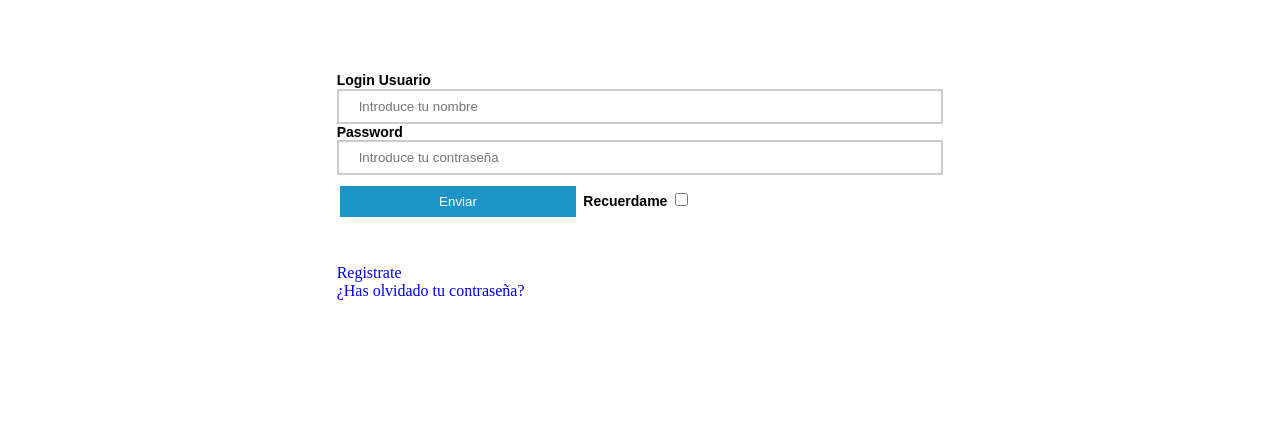
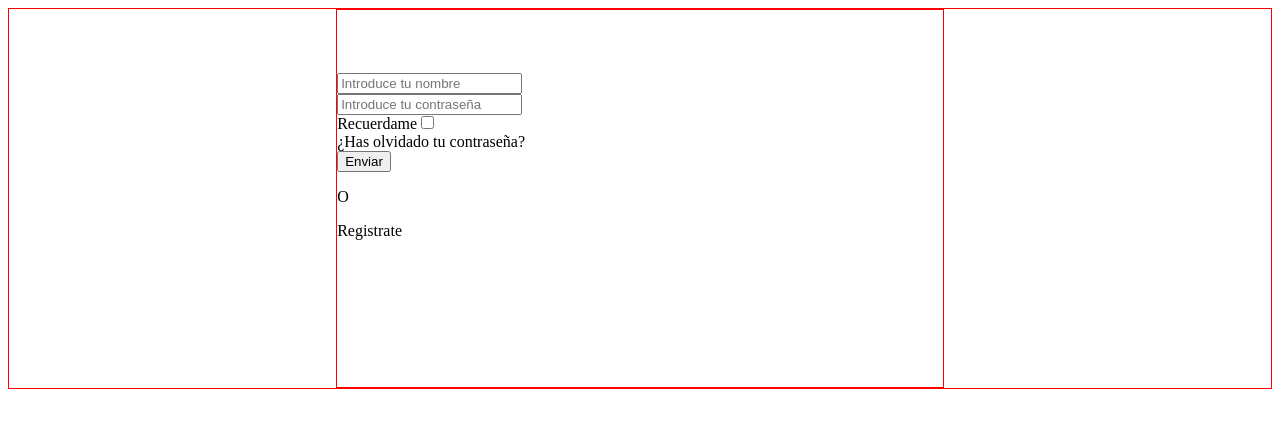
Before and after one commit to adriansanz94/TFG, a PHP site: page /resources/templates/contenido/login.php in a window 1280 px wide. Shown: the top 428 px of the page. Run offline with PHP 8.4, Linux system fonts and the light colour scheme.

Commit message:
arreglado formulario

```diff
--- a/public/css/login.css
+++ b/public/css/login.css
@@ -1,56 +1,26 @@
-table {
-	border: 2px solid #353A46;
-	background-color: #3ABAF1;
-	/*opacity: 0.6;*/
-	margin:0 auto;
+
+/*CSS para el formulario de login */
+div.centrar{
+	border: 1px solid red;
+
 }
-
-tr {
-	/*opacity: 0.6;*/
-}
-
 form {
     width: 48%;
     height: 40%;
     padding-top: 5%;
-    margin:0 auto;
+		margin:0 auto;
+		border: 1px solid red;
+
 }
 
-h1{
-	text-align: center;
-}
-input[type=text], input[type=password]{
-	width: 100%;
-	padding: 8px 20px;
-	border: 2px solid #ccc;
-	box-sizing: border-box;
+input{
+	margin: 0 auto;
+
 }
 
-#candado{
-	width: 100px;
-	height: 100px;
-}
-
-label{
-	font-size: 14px;
-	font-weight: bold;
-	font-family: arial;
-}
-
-input[type=submit]{
-	background-color: #1C94C8;
-	color:white;
-	padding: 8px 10px;
-	margin: 8px 0px;
-	border: solid;
-	cursor: pointer;
-	width: 40%;
-}
-a{
-
-}
 #registrate,#olvidadoContraseña{
-  text-decoration: none;
+	text-decoration: none;
+	color: black;
 	margin:0 auto;
 }
 
--- a/resources/templates/contenido/login.php
+++ b/resources/templates/contenido/login.php
@@ -35,29 +35,24 @@ if( count($_POST) > 0 ){
 <link rel="stylesheet" href="/css/login.css">
  <div class="centrar">
  <form class="" action="login.php" method="post">
-
-      <label>Login</label>
-      <label>Usuario</label>
      <input type="text" name="USUARIO" value="<?=$info['USUARIO']?>" placeholder="Introduce tu nombre">
-      <label>Password</label>
-      <input type="password" name="CONTRASEÑA" value="" placeholder="Introduce tu contraseña">
-      <input type="submit" name="enviar" value="Enviar" />
-      <label for="recuerdame">Recuerdame</label> <input type="checkbox" name="recuerdame" value="true" id="recuerdame">
      <?php if( isset($errores['USUARIO'])) { ?>
        <br><span class='error'><?=$errores['USUARIO']?></span><br>
      <?php } ?>
-
+     <br>
+     <input type="password" name="CONTRASEÑA" value="" placeholder="Introduce tu contraseña">
      <?php if( isset($errores['CONTRASEÑA'])) { ?>
        <br><span class='error'><?=$errores['CONTRASEÑA']?></span><br>
      <?php } ?>
      <br>
+     <label for="recuerdame">Recuerdame</label> <input type="checkbox" name="recuerdame" value="true" id="recuerdame">
      <br>
-
-
-      <br>
-      <a href="registrate.php" id="registrate">Registrate</a> <br>
      <a href="recuperarPass.php" id="olvidadoContraseña">¿Has olvidado tu contraseña?</a>
      <br>
+     <input type="submit" name="enviar" value="Enviar">
+     <p>O</p>
+     <a href="registrate.php" id="registrate">Registrate</a>
+
       <?php if( isset($errores['db'])) { ?>
         <br><br><span class='error'><?=$errores['db']?></span><br>
       <?php } ?>
--- a/resources/templates/contenido/principal.php
+++ b/resources/templates/contenido/principal.php
@@ -3,7 +3,6 @@
 
 $datosRutina = RutinaManager::getAll();
 $datosReceta = RecetaManager::getAll();
-
 
 
 /*echo "<pre>";
@@ -15,6 +14,7 @@ print_r($datosReceta);*/
 ?>
 
 <div class="rutinas">
+  <h1>Rutinas:</h1>
   <?php foreach ($datosRutina as $fila) { ?>
     <div class="rutina">
     <h2><a href="rutina.php?id=<?= $fila['ID']?>"><?= $fila['NOMBRE']?></a></h2>
@@ -24,6 +24,7 @@ print_r($datosReceta);*/
   <?php } ?>
 </div>
 <div class="recetas">
+<h1>Recetas:</h1>
   <?php foreach ($datosReceta as $fila) { ?>
     <div class="recetas2">
     <h2><a href="receta.php?id=<?= $fila['ID']?>"><?= $fila['NOMBRE']?></a></h2>
```
Lines whose indentation alone changed are shown as unchanged.
